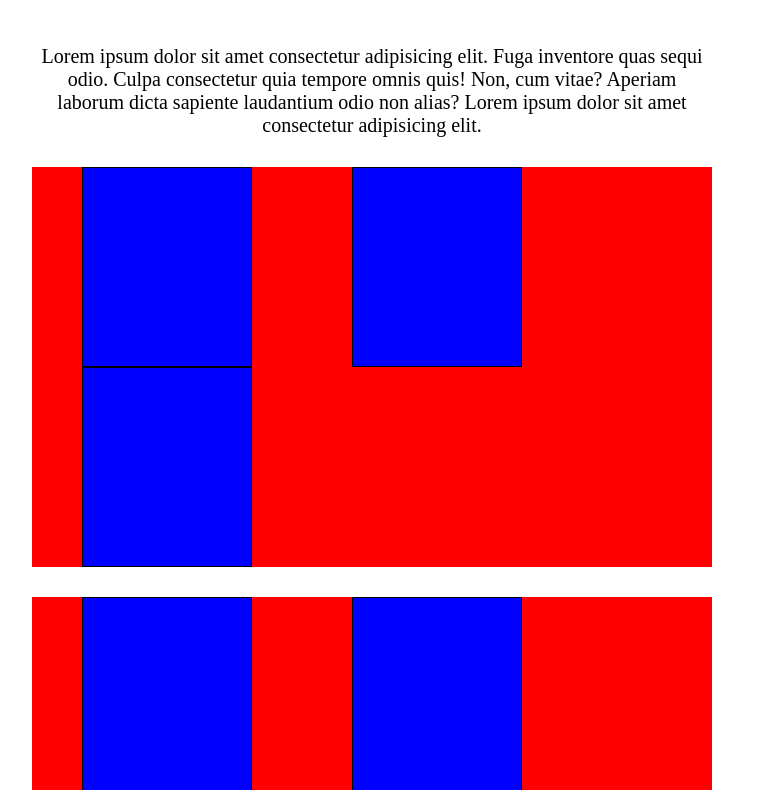
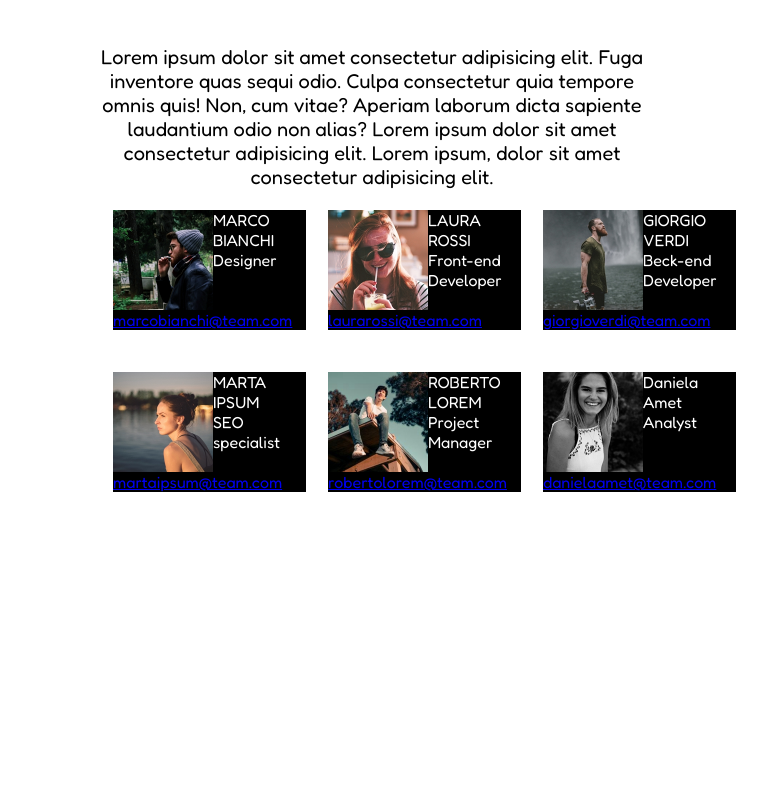
Before and after one commit to AlessandroDiNardo/html-css-float-cards, a plain HTML site: page index.html in a window 1280 px wide. Shown: the part 105-895 px from the top of the page, without its empty margins (268-1035 px from the left). After the commit the page ends 800 px from the top, so only its background shows below. Drawn offline with Linux system fonts and the light colour scheme.

Commit message:
esercizio più o meno completo

```diff
--- a/css/style.css
+++ b/css/style.css
@@ -2,6 +2,14 @@
     box-sizing: border-box;
     margin: 0;
     padding: 0%;
+}
+div{
+    display: block;
+}
+
+body{
+    font-family: 'Fredoka', sans-serif;
+    padding: 0px 250px;
 }
 
 header{
@@ -11,27 +19,30 @@ header{
     margin-top: 50px;
 }
 
-body{
-    margin: 0px 300px;
-}
-
-main{
-
+.title{
+    font-family: 'Fredoka', sans-serif;
+    font-family: 'Fredoka One', cursive;
 }
 
 .text{
     text-align: center;
     font-size: 20px;
+    margin: 0px 100px;
+}
+
+img{
+    max-height: 100px;
+    float: left;
 }
 
 section{
-    margin: 30px 0px;
+    width: 100%;
+    margin: 0px 120px;
+    font-family: 'Fredoka', sans-serif;
 }
 
 .row{
-    /* DEBUG */
-    background-color: red;
-    min-height: 150px;
+    min-height: 50px;
 }
 
 .row::after{
@@ -41,11 +52,11 @@ section{
 }
 
 .col{
-    float: left;
+    float:left;
+    color: white;
     width: calc(100% / 4);
-    margin: 0px 50px;
-    /* DEBUG */
-    background-color: blue;
-    min-height: 200PX;
-    border: solid black 1px;
+    margin: 20px 10px;
+    border: solid white 1px;
+    background-color: black;
+    min-height: 50px;
 }
--- a/index.html
+++ b/index.html
@@ -5,12 +5,18 @@
     <meta http-equiv="X-UA-Compatible" content="IE=edge">
     <meta name="viewport" content="width=device-width, initial-scale=1.0">
     <link rel="stylesheet" href="css/style.css">
+    <link rel="preconnect" href="https://fonts.googleapis.com">
+    <link rel="preconnect" href="https://fonts.gstatic.com" crossorigin>
+    <link href="https://fonts.googleapis.com/css2?family=Fredoka&display=swap" rel="stylesheet">
+    <link rel="preconnect" href="https://fonts.googleapis.com">
+    <link rel="preconnect" href="https://fonts.gstatic.com" crossorigin>
+    <link href="https://fonts.googleapis.com/css2?family=Fredoka&family=Fredoka+One&display=swap" rel="stylesheet">
     <title>Flosting Cards</title>
 </head>
 <body>
     <!-- header -->
     <header>
-        <h1>Meet Our Team</h1>
+        <h1 class="title">Meet Our Team</h1>
     </header>
     <!-- header -->
 
@@ -18,15 +24,31 @@
     <main>
         <div class="text">
             Lorem ipsum dolor sit amet consectetur adipisicing elit. Fuga inventore quas sequi odio. Culpa consectetur quia tempore omnis quis! Non, cum vitae? Aperiam laborum dicta sapiente laudantium odio non alias?
-            Lorem ipsum dolor sit amet consectetur adipisicing elit.
+            Lorem ipsum dolor sit amet consectetur adipisicing elit. Lorem ipsum, dolor sit amet consectetur adipisicing elit.
         </div>
 
         <!-- First row -->
         <section>
             <div class="row">
-                <div class="col"></div>
-                <div class="col"></div>
-                <div class="col"></div>
+                <div class="col">
+                    <img src="img/male1.png" alt="male1">
+                    <div>MARCO BIANCHI</div>
+                    <div>Designer</div>
+                    <a href="mailto:">marcobianchi@team.com</a>
+                </div>
+
+                <div class="col">
+                    <img src="img/female1.png" alt="female1">
+                    <div>LAURA ROSSI</div>
+                    <div>Front-end Developer</div>
+                    <a href="mailto:">laurarossi@team.com</a>
+                </div>
+                <div class="col">
+                    <img src="img/male2.png" alt="male2">
+                    <div>GIORGIO VERDI</div>
+                    <div>Beck-end Developer</div>
+                    <a href="mailto:">giorgioverdi@team.com</a>
+                </div>
             </div>
         </section>
         <!-- First row -->
@@ -34,9 +56,24 @@
         <!-- Second row -->
         <section>
             <div class="row">
-                <div class="col"></div>
-                <div class="col"></div>
-                <div class="col"></div>
+                <div class="col">
+                    <img src="img/female2.png" alt="male1">
+                    <div>MARTA IPSUM</div>
+                    <div>SEO specialist</div>
+                    <a href="mailto:">martaipsum@team.com</a>
+                </div>
+                <div class="col">
+                    <img src="img/male3.png" alt="female1">
+                    <div>ROBERTO LOREM</div>
+                    <div>Project Manager</div>
+                    <a href="mailto:">robertolorem@team.com</a>
+                </div>
+                <div class="col">
+                    <img src="img/female3.png" alt="male2">
+                    <div>Daniela Amet</div>
+                    <div>Analyst</div>
+                    <a href="mailto:">danielaamet@team.com</a>
+                </div>
             </div>
         </section>
         <!-- Second row -->
```
Also changed, not shown: img/female1.png (added), img/female2.png (added), img/female3.png (added), img/male1.png (added), img/male2.png (added), img/male3.png (added).
